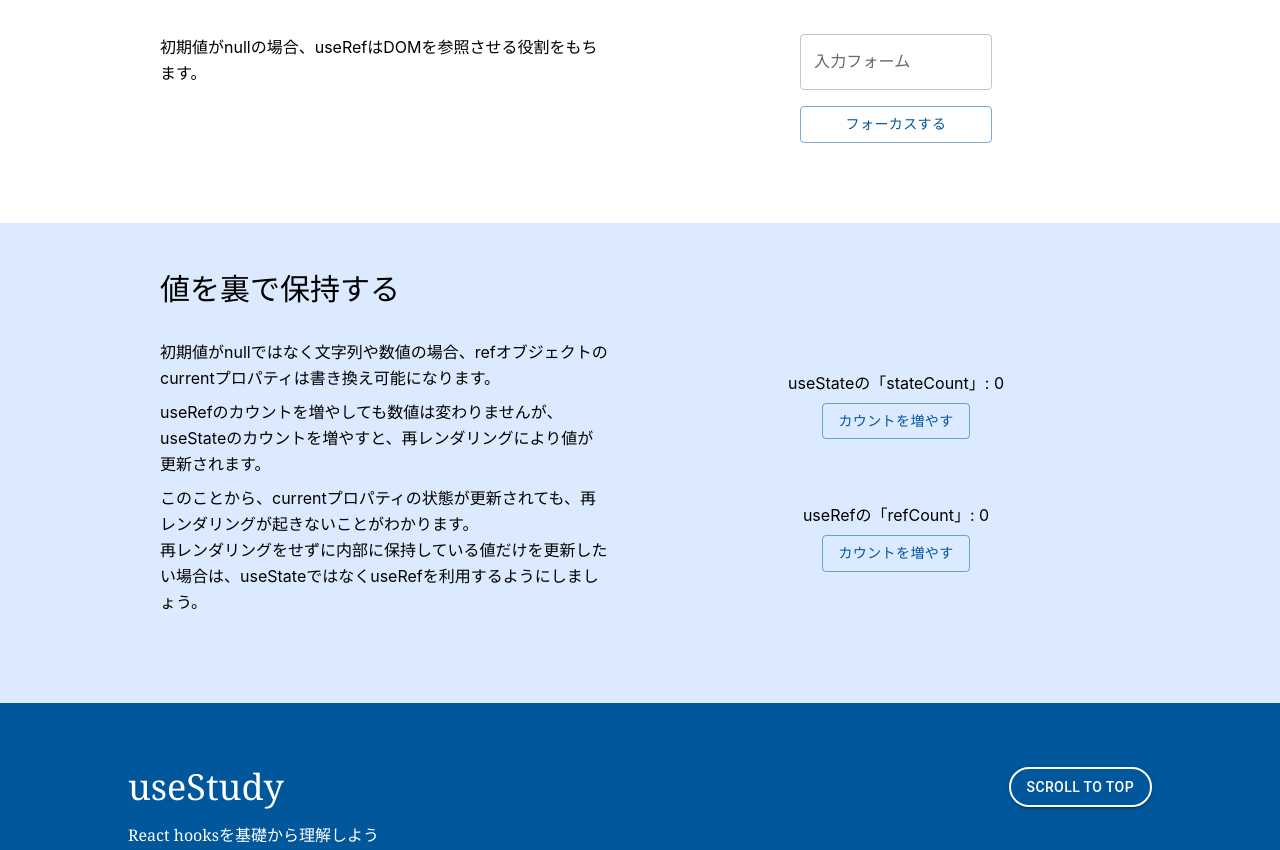
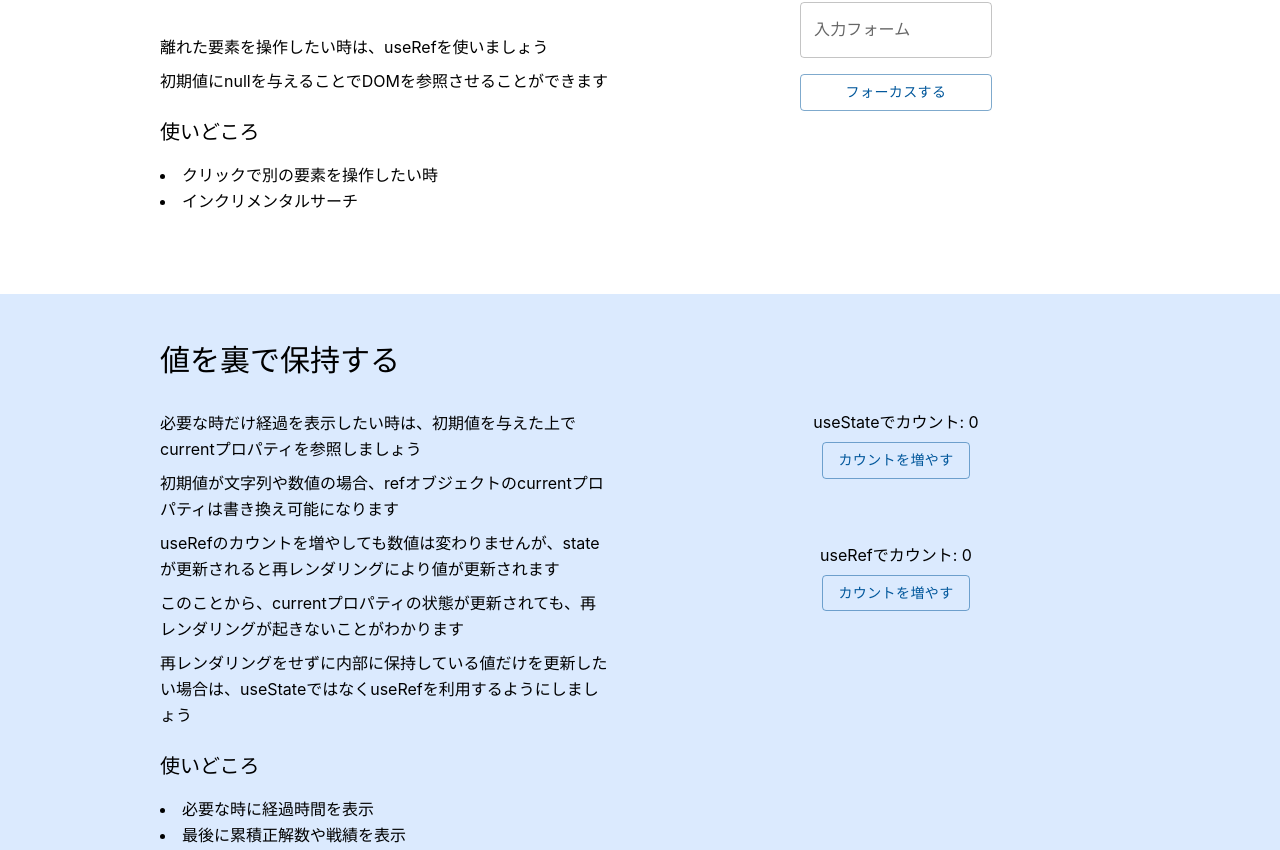
Before and after one commit to sgwr-0113/use-study, a React (Create React App) app: page /ref in a window 1280 px wide. Shown: the part 530-1380 px from the top of the page. Built offline with nearby package versions, Linux system fonts and the light colour scheme.

Commit message:
refactoring

```diff
--- a/src/components/memo/ReactMemo.tsx
+++ b/src/components/memo/ReactMemo.tsx
@@ -30,48 +30,35 @@ const Count: React.FC<CountProps> = ({ text, countState }) => {
 };
 
 const Field: React.FC<FieldProps> = (props) => {
-  const [countStateA, setCountStateA] = useState<number>(0);
-  const [countStateB, setCountStateB] = useState<number>(0);
+  const { isUseMemo } = props;
+  const [countA, setCountA] = useState<number>(0);
+  const [countB, setCountB] = useState<number>(0);
 
-  const incrementACounter = () => setCountStateA(countStateA + 1);
-  const incrementBCounter = () => setCountStateB(countStateB + 1);
   return (
     <>
-      {props.isUseMemo === true ? (
+      {isUseMemo ? (
         <>
-          <MemoCount text="A ボタン" countState={countStateA} />
-          <p className="text-sm text-red-500">レンダリングも{countStateA}回目</p>
-
-          <MemoCount text="B ボタン" countState={countStateB} />
-          <p className="text-sm text-red-500">レンダリングも{countStateB}回目</p>
-
-          <div className="p-4">
-            <Button variant="outlined" onClick={incrementACounter}>
-              A ボタン
-            </Button>
-            <Button variant="contained" onClick={incrementBCounter} sx={{ marginLeft: '8px' }}>
-              B ボタン
-            </Button>
-          </div>
+          <MemoCount text="A ボタン" countState={countA} /> <p className="attention-red">レンダリングも{countA}回目</p>
+          <MemoCount text="B ボタン" countState={countB} />
+          <p className="attention-red">レンダリングも{countB}回目</p>
         </>
       ) : (
         <>
-          <Count text="A ボタン" countState={countStateA} />
-          <p className="text-sm text-red-500">レンダリングは{countStateA + countStateB}回目</p>
+          <Count text="A ボタン" countState={countA} />
+          <p className="attention-red">レンダリングは{countA + countB}回目</p>
 
-          <Count text="B ボタン" countState={countStateB} />
-          <p className="text-sm text-red-500">レンダリングは{countStateA + countStateB}回目</p>
-
-          <div className="p-4">
-            <Button variant="outlined" onClick={incrementACounter}>
-              A ボタン
-            </Button>
-            <Button variant="contained" onClick={incrementBCounter} sx={{ marginLeft: '8px' }}>
-              B ボタン
-            </Button>
-          </div>
+          <Count text="B ボタン" countState={countB} />
+          <p className="attention-red">レンダリングは{countA + countB}回目</p>
         </>
       )}
+      <div className="p-4">
+        <Button variant="outlined" onClick={() => setCountA(countA + 1)}>
+          A ボタン
+        </Button>
+        <Button variant="contained" onClick={() => setCountB(countB + 1)} sx={{ marginLeft: '8px' }}>
+          B ボタン
+        </Button>
+      </div>
     </>
   );
 };
@@ -79,29 +66,29 @@ const Field: React.FC<FieldProps> = (props) => {
 export const ReactMemo: React.FC = () => {
   return (
     <>
-      <div className="md:flex">
-        <div className="p-8 leading-relaxed md:w-1/2">
-          <p className="mb-2">頻繁に更新されるものの側にあるものはReact.memoでメモ化しましょう</p>
-          <p className="mb-2">
+      <div className="description">
+        <div className="description-left">
+          <p className="description-left-p">頻繁に更新されるものの側にあるものはReact.memoでメモ化しましょう</p>
+          <p className="description-left-p">
             <span className="hidden md:inline">右</span>
             <span className="inline md:hidden">下</span>の例ではカウントの表記がReact.memo化されています
           </p>
-          <p className="mb-2">
+          <p className="description-left-p">
             React.memoが使用された方では、Aボタンクリック時にBボタンのカウント表記はレンダリングされません
           </p>
-          <h3 className="py-4 text-xl">React.memoの使いどころ</h3>
-          <ul className="list-disc list-inside">
+          <h3 className="description-left-h3">使いどころ</h3>
+          <ul className="description-left-ul">
             <li>タイマー</li>
             <li>インクリメンタルサーチ</li>
           </ul>
         </div>
-        <div className="flex flex-col items-center text-center md:w-1/2">
-          <div className="container p-4 md:p-8">
-            <h3 className="mb-2">React.memo使用表記</h3>
+        <div className="description-right">
+          <div className="description-right-container">
+            <h3 className="description-right-container-h3">React.memo使用</h3>
             <Field isUseMemo={true} />
           </div>
-          <div className="container p-4 md:p-8">
-            <h3 className="mb-2">React.memo非使用表記</h3>
+          <div className="description-right-container">
+            <h3 className="description-right-container-h3">React.memo非使用</h3>
             <Field isUseMemo={false} />
           </div>
         </div>
--- a/src/components/memo/SquareMemo.tsx
+++ b/src/components/memo/SquareMemo.tsx
@@ -11,28 +11,21 @@ const Field: React.FC<FieldProps> = (props) => {
   const [countB, setCountB] = useState<number>(0);
   const { isUseMemo } = props;
 
-  const resultA = () => {
-    return setCountA(countA + 1);
-  };
-  const resultB = () => {
-    return setCountB(countB + 1);
-  };
-
   const memorizedResult: number = useMemo(() => heavyFunc(countB), [countB]);
   const result: number = heavyFunc(countB);
 
   return (
     <>
-      <div className="container p-4 md:p-8">
-        <h3 className="mb-2">useMemo{!isUseMemo && '非'}使用表記</h3>
+      <div className="description-right-container">
+        <h3 className="description-right-container-h3">useMemo{!isUseMemo && '非'}使用</h3>
         <p className="py-1 text-xl"> 再描画: {countA}回目</p>
         <p className="py-1 text-xl">計算結果: {isUseMemo ? memorizedResult : result}</p>
-        <p className="text-sm text-red-500">計算は{isUseMemo ? countB : countA + countB}回目</p>
+        <p className="attention-red">計算は{isUseMemo ? countB : countA + countB}回目</p>
         <div className="p-4">
-          <Button variant="outlined" onClick={resultA}>
+          <Button variant="outlined" onClick={() => setCountA(countA + 1)}>
             描画する
           </Button>
-          <Button variant="contained" onClick={resultB} sx={{ marginLeft: '8px' }}>
+          <Button variant="contained" onClick={() => setCountB(countB + 1)} sx={{ marginLeft: '8px' }}>
             重い計算
           </Button>
         </div>
@@ -44,22 +37,22 @@ const Field: React.FC<FieldProps> = (props) => {
 export const SquareMemo = () => {
   return (
     <>
-      <div className="md:flex">
-        <div className="p-8 leading-relaxed md:w-1/2">
-          <p className="mb-2">
+      <div className="description">
+        <div className="description-left">
+          <p className="description-left-p">
             そんなにしょっちゅう結果が変わらない関数の戻り値はuseMemoでメモ化し、値を再利用しましょう
           </p>
           <p>useCallbackは関数自体をメモ化しますが、こちらは関数の結果をメモ化します</p>
-          <p className="mb-2">
+          <p className="description-left-p">
             ただ、厳密に突き詰めるとキリがない上、開発効率が落ちるため、ルールを設けるといいでしょう
           </p>
-          <h3 className="py-4 text-xl">useMemoの使いどころ</h3>
-          <ul className="list-disc list-inside">
+          <h3 className="description-left-h3">使いどころ</h3>
+          <ul className="description-left-ul">
             <li>React.memo化したコンポーネントに渡すオブジェクト</li>
             <li>コンポーネントに渡すstyle</li>
           </ul>
         </div>
-        <div className="flex flex-col items-center text-center md:w-1/2">
+        <div className="description-right">
           <Field isUseMemo={true} />
           <Field isUseMemo={false} />
         </div>
--- a/src/components/ref/RefCompareState.tsx
+++ b/src/components/ref/RefCompareState.tsx
@@ -15,28 +15,38 @@ export const RefCompareState: React.FC = () => {
   };
 
   return (
-    <div className="md:flex">
-      <div className="p-8 leading-relaxed md:w-1/2">
-        <p className="mb-2">
-          初期値がnullではなく文字列や数値の場合、refオブジェクトのcurrentプロパティは書き換え可能になります。
+    <div className="description">
+      <div className="description-left">
+        <p className="description-left-p">
+          必要な時だけ経過を表示したい時は、初期値を与えた上でcurrentプロパティを参照しましょう
         </p>
-        <p className="mb-2">
-          useRefのカウントを増やしても数値は変わりませんが、useStateのカウントを増やすと、再レンダリングにより値が更新されます。
+        <p className="description-left-p">
+          初期値が文字列や数値の場合、refオブジェクトのcurrentプロパティは書き換え可能になります
         </p>
-        <p>このことから、currentプロパティの状態が更新されても、再レンダリングが起きないことがわかります。</p>
-        <p className="mb-2">
-          再レンダリングをせずに内部に保持している値だけを更新したい場合は、useStateではなくuseRefを利用するようにしましょう。
+        <p className="description-left-p">
+          useRefのカウントを増やしても数値は変わりませんが、stateが更新されると再レンダリングにより値が更新されます
         </p>
+        <p className="description-left-p">
+          このことから、currentプロパティの状態が更新されても、再レンダリングが起きないことがわかります
+        </p>
+        <p className="description-left-p">
+          再レンダリングをせずに内部に保持している値だけを更新したい場合は、useStateではなくuseRefを利用するようにしましょう
+        </p>
+        <h3 className="description-left-h3">使いどころ</h3>
+        <ul className="description-left-ul">
+          <li>必要な時に経過時間を表示</li>
+          <li>最後に累積正解数や戦績を表示</li>
+        </ul>
       </div>
-      <div className="flex flex-col items-center text-center md:p-8 md:w-1/2">
-        <div className="container p-4 md:p-8">
-          <p className="mb-2">useStateの「stateCount」: {stateCount}</p>
+      <div className="description-right">
+        <div className="description-right-container">
+          <p className="description-left-p">useStateでカウント: {stateCount}</p>
           <Button variant="outlined" onClick={incrementState}>
             カウントを増やす
           </Button>
         </div>
-        <div className="container p-4 md:p-8">
-          <p className="mb-2">useRefの「refCount」: {refCount.current}</p>
+        <div className="description-right-container">
+          <p className="description-left-p">useRefでカウント: {refCount.current}</p>
           <Button variant="outlined" onClick={incrementRef}>
             カウントを増やす
           </Button>
--- a/src/components/ref/RefFocus.tsx
+++ b/src/components/ref/RefFocus.tsx
@@ -8,14 +8,19 @@ export const RefFocus: React.FC = () => {
   const handleClick = () => {
     inputEl.current?.focus();
     console.log('inputEl.current:', inputEl.current);
-    //inputEl.current: <input type="text">
   };
   return (
-    <div className="md:flex">
-      <div className="p-8 leading-relaxed md:w-1/2">
-        <p>初期値がnullの場合、useRefはDOMを参照させる役割をもちます。</p>
+    <div className="description">
+      <div className="description-left">
+        <p className="description-left-p">離れた要素を操作したい時は、useRefを使いましょう</p>
+        <p className="description-left-p">初期値にnullを与えることでDOMを参照させることができます</p>
+        <h3 className="description-left-h3">使いどころ</h3>
+        <ul className="description-left-ul">
+          <li>クリックで別の要素を操作したい時</li>
+          <li>インクリメンタルサーチ</li>
+        </ul>
       </div>
-      <div className="flex flex-col items-center py-4 px-16 leading-relaxed md:py-8 md:w-1/2">
+      <div className="description-right">
         <Box className="mb-4 w-48">
           {/* TextFieldコンポーネントはinput要素を含んだdiv要素であり、inputに直接スタイルを反映することができないため、refではなくinputRefを用いる */}
           <TextField label="入力フォーム" variant="outlined" inputRef={inputEl} />
--- a/src/index.css
+++ b/src/index.css
@@ -13,3 +13,37 @@ code {
 @tailwind base;
 @tailwind components;
 @tailwind utilities;
+
+.section-container {
+  @apply mx-auto max-w-screen-lg;
+}
+.section-heading {
+  @apply px-8 text-3xl;
+}
+.description {
+  @apply md:flex;
+}
+.description-left {
+  @apply p-8 leading-relaxed md:w-1/2;
+}
+.description-left-p {
+  @apply mb-2;
+}
+.description-left-h3 {
+  @apply py-4 text-xl;
+}
+.description-left-ul {
+  @apply list-disc list-inside;
+}
+.description-right {
+  @apply flex flex-col items-center text-center md:w-1/2;
+}
+.description-right-container {
+  @apply container p-4 md:p-8;
+}
+.description-right-container-h3 {
+  @apply mb-2;
+}
+.attentino-red {
+  @apply text-sm text-red-500;
+}
--- a/src/pages/Memo.tsx
+++ b/src/pages/Memo.tsx
@@ -9,14 +9,14 @@ export const Memo: React.FC = () => {
     <>
       <SubHeader title="useMemo" text="結果を再利用する" />
       <section className="py-12">
-        <div className="mx-auto max-w-screen-lg">
-          <h2 className="px-8 text-3xl">コンポーネントを再利用する React.memo</h2>
+        <div className="section-container">
+          <h2 className="section-heading">コンポーネントを再利用する React.memo</h2>
           <ReactMemo />
         </div>
       </section>
       <section className="py-12 bg-blue-100">
-        <div className="mx-auto max-w-screen-lg">
-          <h2 className="px-8 text-3xl">結果を再利用する useMemo</h2>
+        <div className="section-container">
+          <h2 className="section-heading">結果を再利用する useMemo</h2>
           <SquareMemo />
         </div>
       </section>
--- a/src/pages/Ref.tsx
+++ b/src/pages/Ref.tsx
@@ -9,14 +9,14 @@ export const Ref: React.FC = () => {
     <>
       <SubHeader title="useRef" text="要素を参照する" />
       <section className="py-12">
-        <div className="mx-auto max-w-screen-lg">
-          <h2 className="px-8 text-3xl">DOMを参照する</h2>
+        <div className="section-container">
+          <h2 className="section-heading">DOMを参照する</h2>
           <RefFocus />
         </div>
       </section>
       <section className="py-12 bg-blue-100">
-        <div className="mx-auto max-w-screen-lg">
-          <h2 className="px-8 text-3xl">値を裏で保持する</h2>
+        <div className="section-container">
+          <h2 className="section-heading">値を裏で保持する</h2>
           <RefCompareState />
         </div>
       </section>
```
